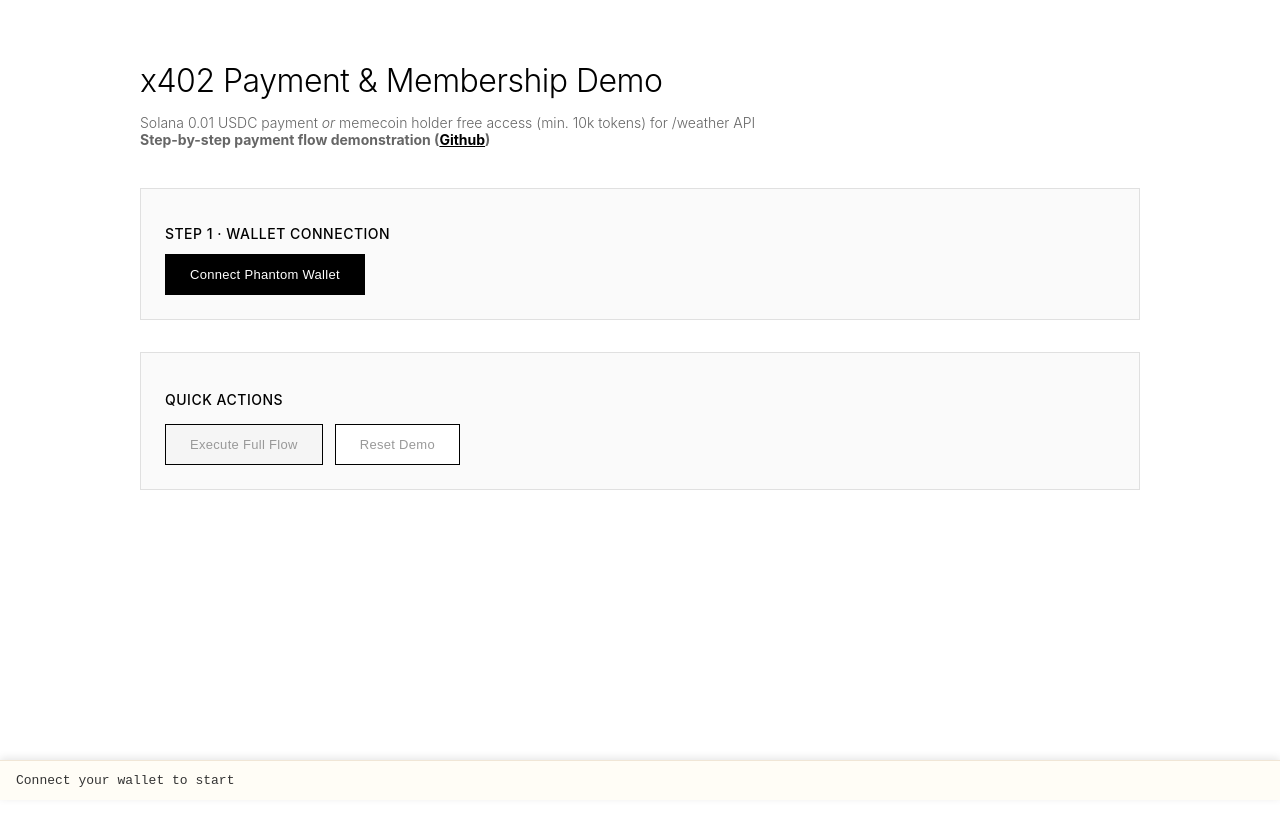
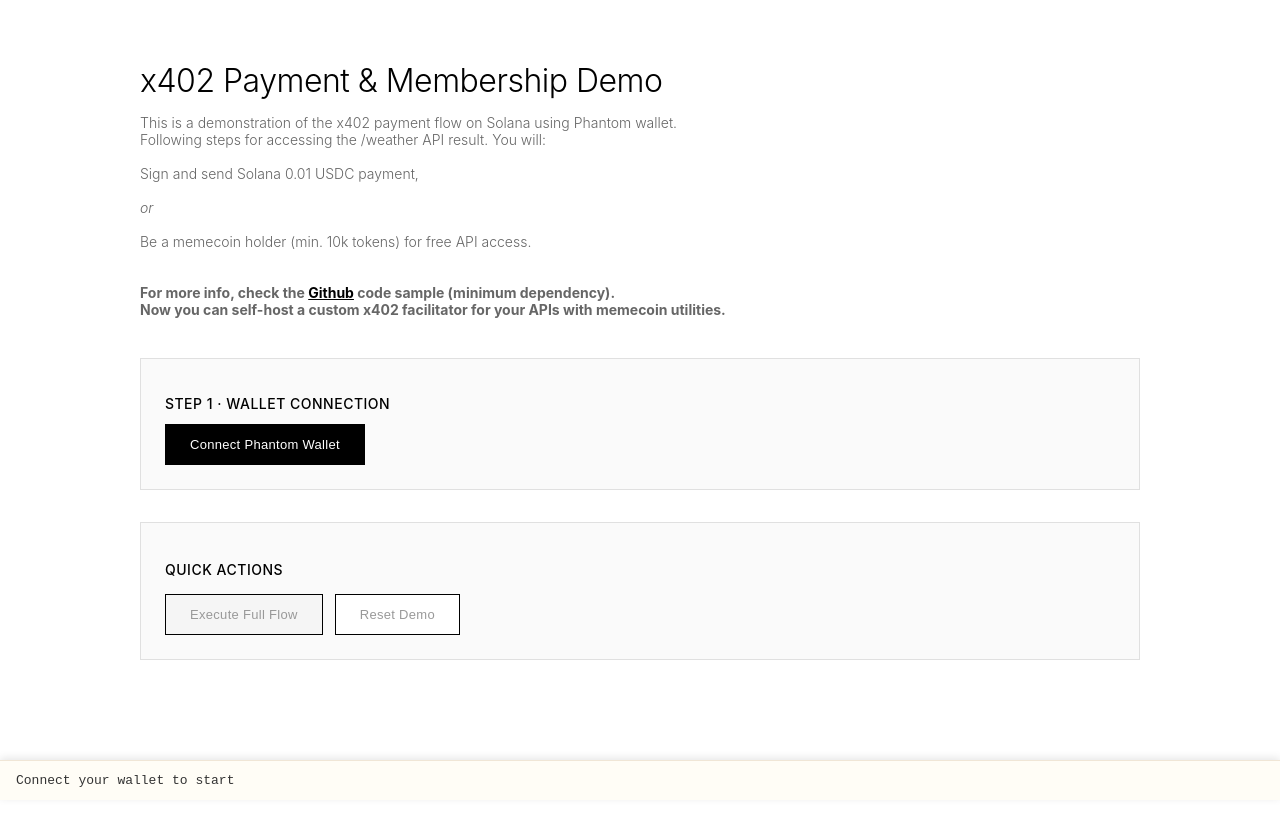
Before and after one commit to runeape-sats/x402-sol-member, a React (Vite) app in the folder host/: page / in a window 1280 px wide. Shown: the top 826 px of the page. Built offline with nearby package versions, Linux system fonts and the light colour scheme; no server answers.

Commit message:
add more descriptions

```diff
--- a/host/components/Demo.jsx
+++ b/host/components/Demo.jsx
@@ -418,7 +418,10 @@ const Wallet = () => {
           marginBottom: "40px",
         }}
       >
-        Solana 0.01 USDC payment <i>or</i> memecoin holder free access (min. 10k tokens) for /weather API<br/><b>Step-by-step payment flow demonstration (<a href="https://github.com/runeape-sats/x402-sol-member" style={{color: "black"}} target="_blank" rel="noopener noreferrer">Github</a>)</b>
+        This is a demonstration of the x402 payment flow on Solana using Phantom
+        wallet.<br/>Following steps for accessing the /weather API result. You will:
+        <br /><br/>
+        Sign and send Solana 0.01 USDC payment, <br/><br/><i>or</i><br/><br/>Be a memecoin holder (min. 10k tokens) for free API access.<br/><br/><br/><b>For more info, check the <a href="https://github.com/runeape-sats/x402-sol-member" style={{color: "black"}} target="_blank" rel="noopener noreferrer">Github</a> code sample (minimum dependency).<br/>Now you can self-host a custom x402 facilitator for your APIs with memecoin utilities.</b>
       </p>
 
 
```
